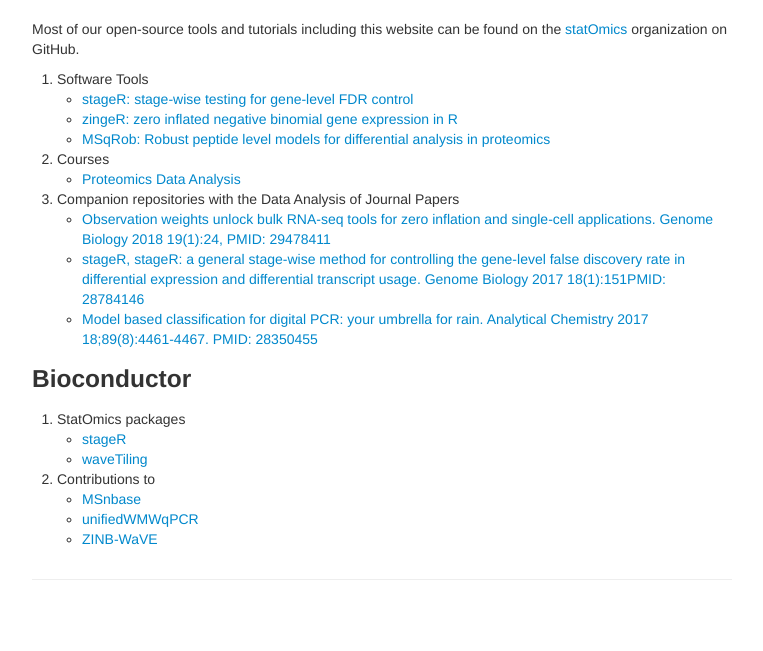
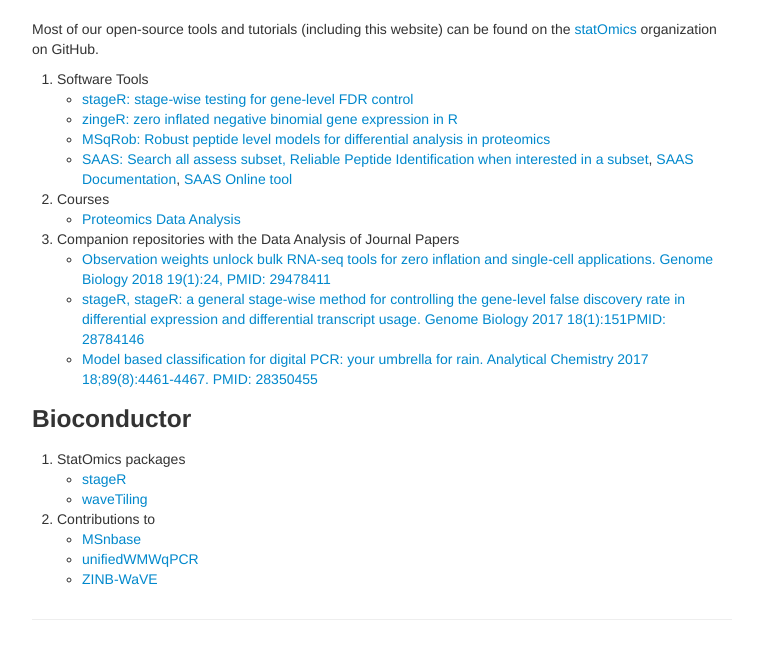
Before and after one commit to statOmics/statOmics.github.io, a Jekyll site: the page built from pages/software.md, in a window 1280 px wide. Shown: the part 628-1279 px from the top of the page, without its empty margins (258-1021 px from the left). Built offline with Jekyll 4.4.1, drawn with Linux system fonts in a browser that asks for light colours; before the commit the page ends 1239 px from its top, so only the background shows below that.

Commit message:
software update zinger

```diff
--- a/pages/software.md
+++ b/pages/software.md
@@ -6,24 +6,28 @@
 
 ### GitHub
 
-Most of our open-source tools and tutorials including this website can be found on the [statOmics](https://github.com/statOmics/) organization on GitHub.
+Most of our open-source tools and tutorials (including this website) can be found on the [statOmics](https://github.com/statOmics/) organization on GitHub.
 
 1. Software Tools
   - [stageR: stage-wise testing for gene-level FDR control](https://github.com/statOmics/stageR)
   - [zingeR: zero inflated negative binomial gene expression in R](https://github.com/statOmics/zingeR)
   - [MSqRob: Robust peptide level models for differential analysis in proteomics](https://github.com/statOmics/MSqRob)
+  - [SAAS: Search all assess subset, Reliable Peptide Identification when interested in a subset](https://github.com/compomics/search-all-assess-subset/), [SAAS Documentation](compomics.github.io/search-all-assess-subset), [SAAS Online tool](iomics.ugent.be/saas/)
 
 2. Courses
   - [Proteomics Data Analysis](https://github.com/statOmics/pda)
+
 3. Companion repositories with the Data Analysis of Journal Papers
   - [Observation weights unlock bulk RNA-seq tools for zero inflation and single-cell applications. Genome Biology 2018 19(1):24, PMID: 29478411](https://github.com/statOmics/zinbwaveZinger)
   - [stageR, stageR: a general stage-wise method for controlling the gene-level false discovery rate in differential expression and differential transcript usage. Genome Biology 2017 18(1):151PMID: 28784146](https://github.com/statOmics/stageWiseTestingPaper)
   - [Model based classification for digital PCR: your umbrella for rain. Analytical Chemistry 2017 18;89(8):4461-4467. PMID: 28350455](https://github.com/statOmics/umbrella)
 
 ### Bioconductor
+
 1. StatOmics packages
   - [stageR](https://bioconductor.org/packages/release/bioc/html/stageR.html)
   - [waveTiling](https://bioconductor.org/packages/release/bioc/html/waveTiling.html)
+
 2. Contributions to
   - [MSnbase](https://bioconductor.org/packages/release/bioc/html/MSnbase.html)
   - [unifiedWMWqPCR](https://bioconductor.org/packages/release/bioc/html/unifiedWMWqPCR.html)
```
